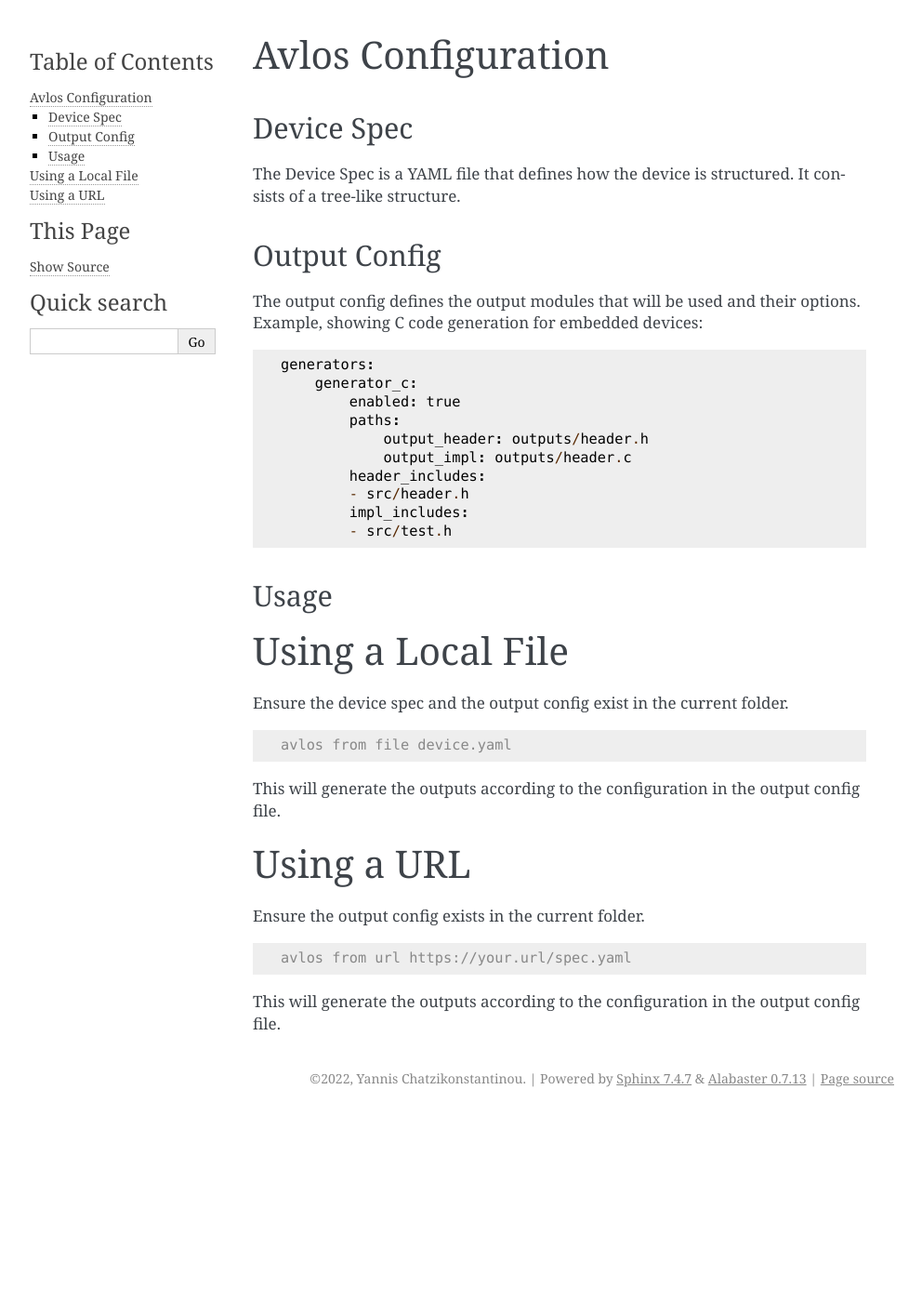
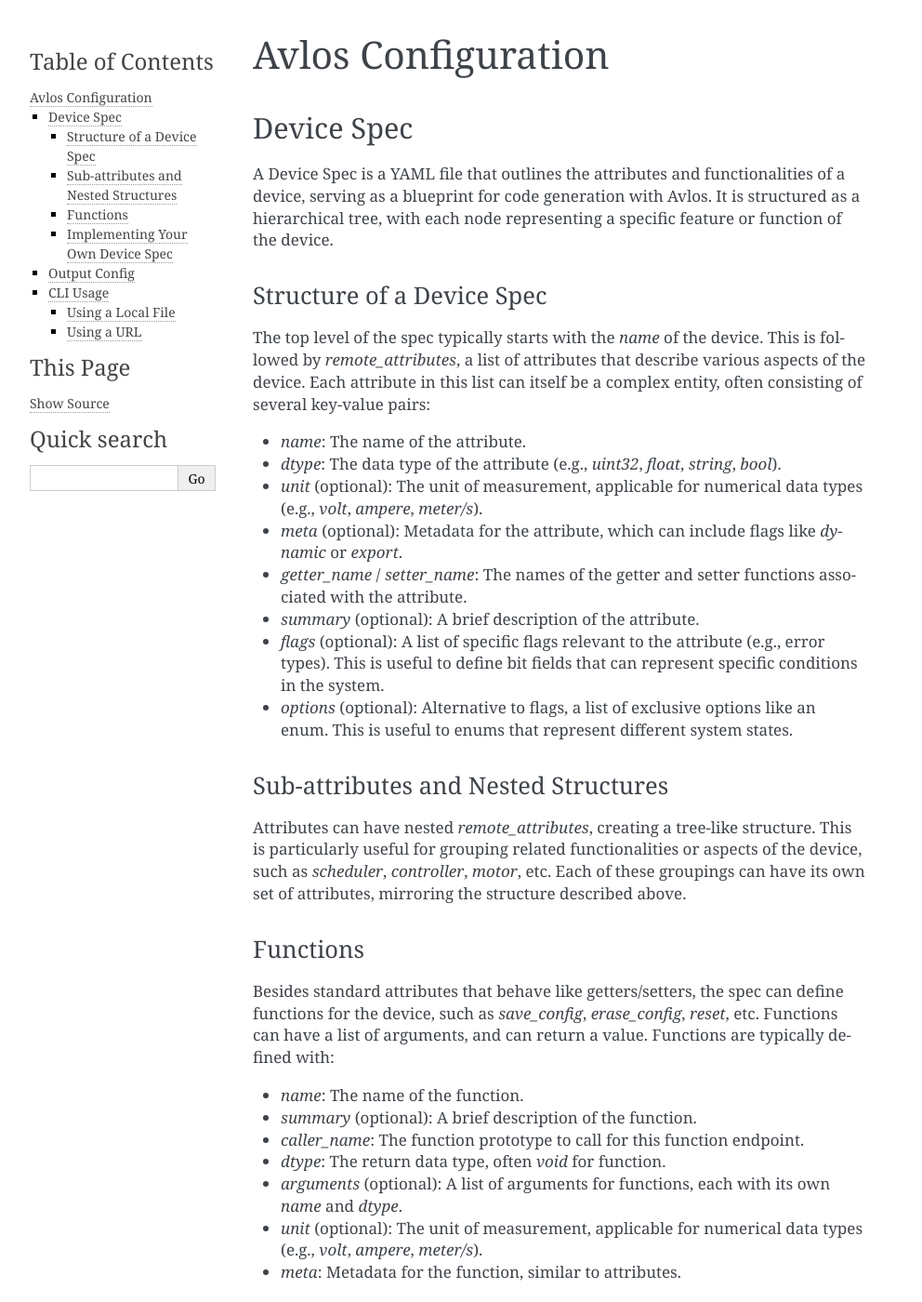
Before and after one commit to tinymovr/avlos, a Sphinx documentation site: the page built from docs/config.rst, in a window 1280 px wide and 1400 px high. Shown: the whole window at 93% size, without its empty margins (148-1140 px from the left). Built offline with Sphinx 7.4.7, drawn with Linux system fonts in a browser that asks for light colours; some of the changed text lies outside the part shown.

Commit message:
add spec documentation to docs

```diff
--- a/docs/config.rst
+++ b/docs/config.rst
@@ -4,7 +4,54 @@
 Device Spec
 -----------
 
-The Device Spec is a YAML file that defines how the device is structured. It consists of a tree-like structure.
+A Device Spec is a YAML file that outlines the attributes and functionalities of a device, serving as a blueprint for code generation with Avlos. It is structured as a hierarchical tree, with each node representing a specific feature or function of the device.
+
+Structure of a Device Spec
+^^^^^^^^^^^^^^^^^^^^^^^^^^
+
+The top level of the spec typically starts with the `name` of the device. This is followed by `remote_attributes`, a list of attributes that describe various aspects of the device. Each attribute in this list can itself be a complex entity, often consisting of several key-value pairs:
+
+- `name`: The name of the attribute.
+- `dtype`: The data type of the attribute (e.g., `uint32`, `float`, `string`, `bool`).
+- `unit` (optional): The unit of measurement, applicable for numerical data types (e.g., `volt`, `ampere`, `meter/s`).
+- `meta` (optional): Metadata for the attribute, which can include flags like `dynamic` or `export`.
+- `getter_name` / `setter_name`: The names of the getter and setter functions associated with the attribute.
+- `summary` (optional): A brief description of the attribute.
+- `flags` (optional): A list of specific flags relevant to the attribute (e.g., error types). This is useful to define bit fields that can represent specific conditions in the system.
+- `options` (optional): Alternative to flags, a list of exclusive options like an enum. This is useful to enums that represent different system states.
+
+
+Sub-attributes and Nested Structures
+^^^^^^^^^^^^^^^^^^^^^^^^^^^^^^^^^^^^
+
+Attributes can have nested `remote_attributes`, creating a tree-like structure. This is particularly useful for grouping related functionalities or aspects of the device, such as `scheduler`, `controller`, `motor`, etc. Each of these groupings can have its own set of attributes, mirroring the structure described above.
+
+Functions
+^^^^^^^^^
+
+Besides standard attributes that behave like getters/setters, the spec can define functions for the device, such as `save_config`, `erase_config`, `reset`, etc. Functions can have a list of arguments, and can return a value. Functions are typically defined with:
+
+- `name`: The name of the function.
+- `summary` (optional): A brief description of the function.
+- `caller_name`: The function prototype to call for this function endpoint.
+- `dtype`: The return data type, often `void` for function.
+- `arguments` (optional): A list of arguments for functions, each with its own `name` and `dtype`.
+- `unit` (optional): The unit of measurement, applicable for numerical data types (e.g., `volt`, `ampere`, `meter/s`).
+- `meta`: Metadata for the function, similar to attributes.
+
+Implementing Your Own Device Spec
+^^^^^^^^^^^^^^^^^^^^^^^^^^^^^^^^^
+
+To implement your own device spec for use with Avlos:
+
+1. Define the device name at the top of the YAML file.
+2. Enumerate the attributes (`remote_attributes`) of your device, following the structure described above.
+3. For each attribute, specify its `name`, `dtype`, `getter_name`, `setter_name` (if applicable), `summary`, and any other relevant details.
+4. Group related attributes under nested `remote_attributes` to create a clear, hierarchical structure.
+5. Add any special actions or commands your device supports, with appropriate details.
+
+This structured approach allows Avlos to understand the capabilities and interface of your device, enabling efficient and accurate code generation.
+
 
 Output Config
 -------------
@@ -24,11 +71,11 @@
             impl_includes:
             - src/test.h
 
-Usage
------
+CLI Usage
+---------
 
 Using a Local File
-******************
+^^^^^^^^^^^^^^^^^^
 
 Ensure the device spec and the output config exist in the current folder.
 
@@ -40,7 +87,7 @@
 
 
 Using a URL
-***********
+^^^^^^^^^^^
 
 Ensure the output config exists in the current folder.
 
```
